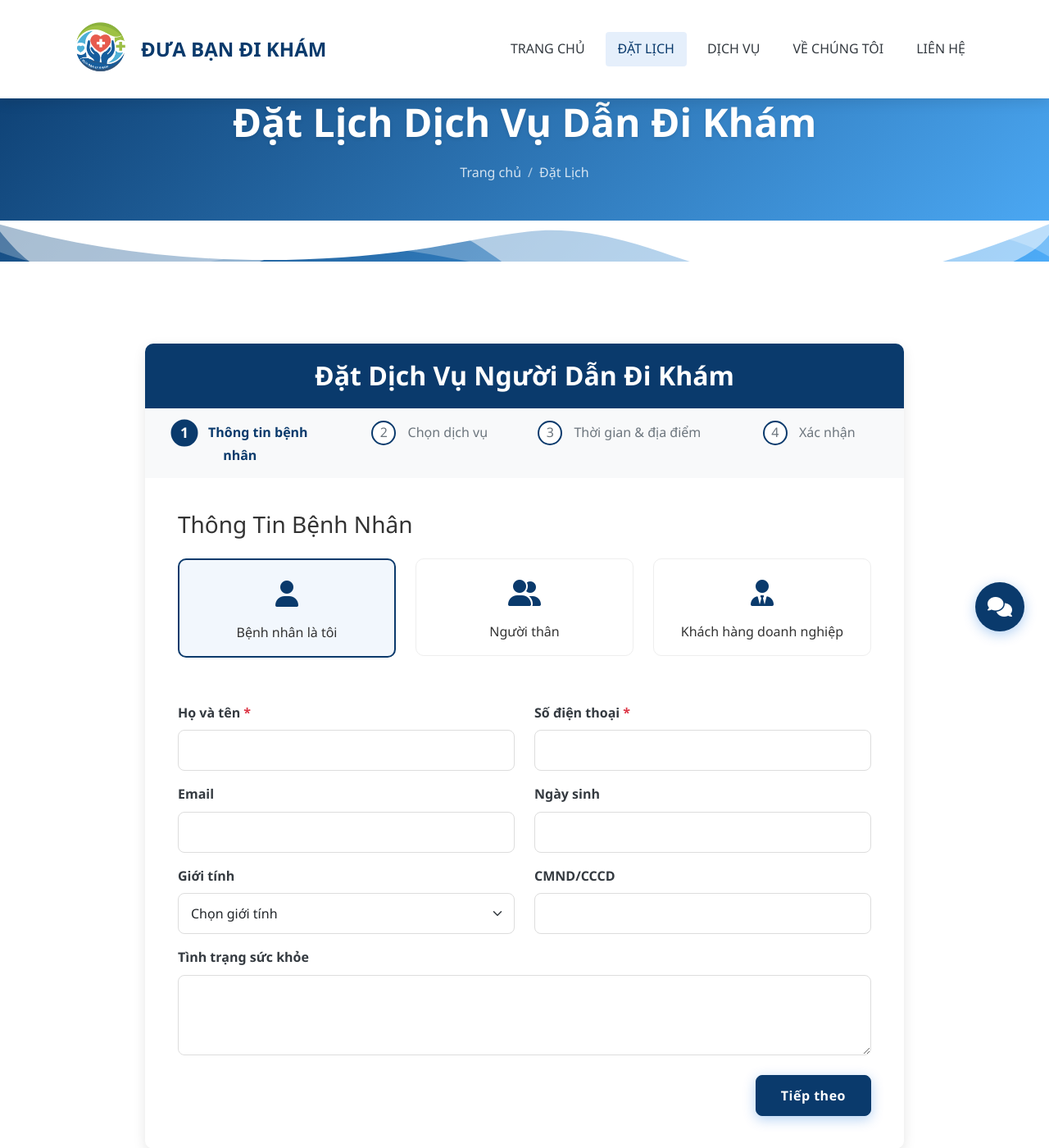
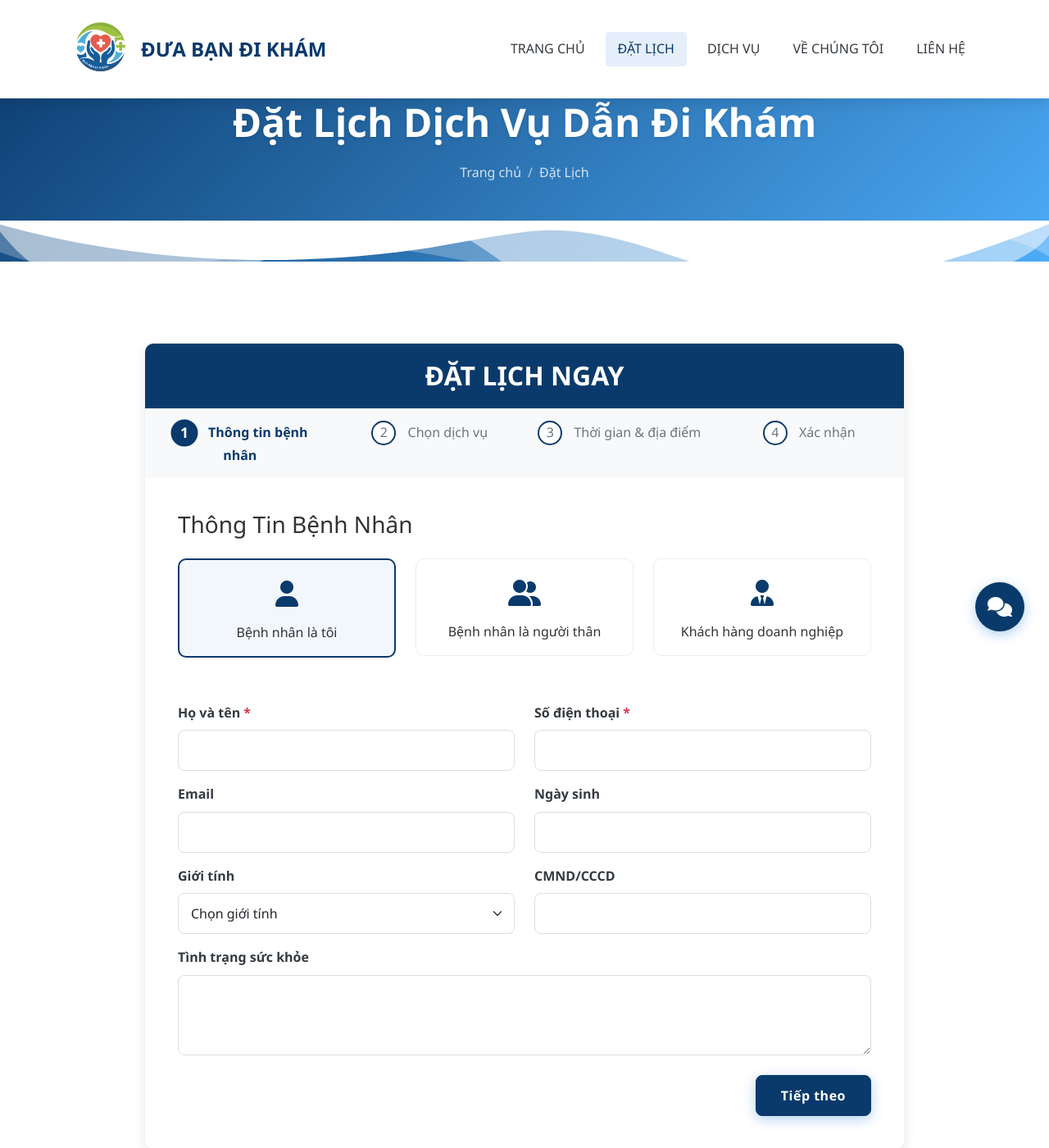
Before and after one commit to sonrasa2k/webDuaBanDiKham, a Flask app: page /booking in a window 1280 px wide. Shown: the top 1400 px of the page at 82% size. Run offline with Flask 3, Linux system fonts and the light colour scheme.

Commit message:
fix index

```diff
--- a/templates/booking.html
+++ b/templates/booking.html
@@ -33,7 +33,7 @@
       <div class="col-lg-10">
         <div class="booking-container">
           <div class="booking-header">
-            <h2>Đặt Dịch Vụ Người Dẫn Đi Khám</h2>
+            <h2>ĐẶT LỊCH NGAY</h2>
           </div>
 
           <ul class="booking-steps">
@@ -70,7 +70,7 @@
                   <div class="col-md-4 mb-3">
                     <div class="patient-type-card" data-type="relative">
                       <div class="patient-type-icon"><i class="fas fa-user-friends"></i></div>
-                      <div class="patient-type-name">Người thân</div>
+                      <div class="patient-type-name">Bệnh nhân là người thân</div>
                     </div>
                   </div>
                   <div class="col-md-4 mb-3">
```
